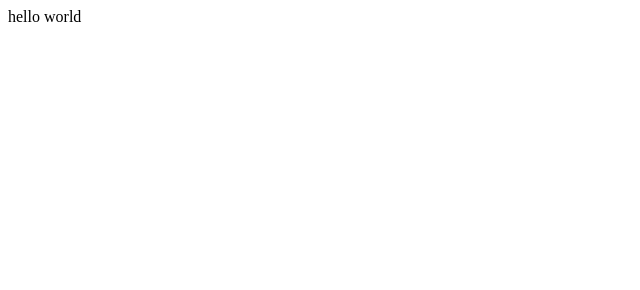
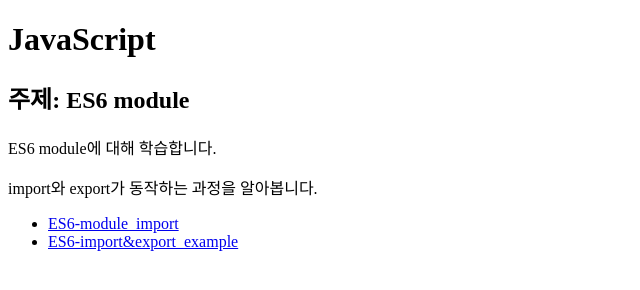
Before and after one commit to dusunax/javascript, a plain HTML site: page ES6/index.html in a window 1280 px wide. Shown: the whole page, without its empty margins (0-640 px from the left). Drawn offline with Linux system fonts and the light colour scheme.

Commit message:
Add description on Index.html

```diff
--- a/ES6/index.html
+++ b/ES6/index.html
@@ -7,7 +7,25 @@
     <title>Document</title>
   </head>
   <body>
-    hello world
+    <h1>JavaScript</h1>
+    <h2>주제: ES6 module</h2>
+    <p>ES6 module에 대해 학습합니다.</p>
+    <p>import와 export가 동작하는 과정을 알아봅니다.</p>
+
+    <ul>
+      <li>
+        <a
+          href="https://github.com/dusunax/javascript/blob/main/docs/ES6-module_import.md"
+          >ES6-module_import</a
+        >
+      </li>
+      <li>
+        <a
+          href="https://github.com/dusunax/javascript/blob/main/docs/ES6-import%26export_example.md"
+          >ES6-import&export_example</a
+        >
+      </li>
+    </ul>
     <script type="module" src="./script.js"></script>
   </body>
 </html>
```
Also changed, not shown: ES2022/index.html (added).
